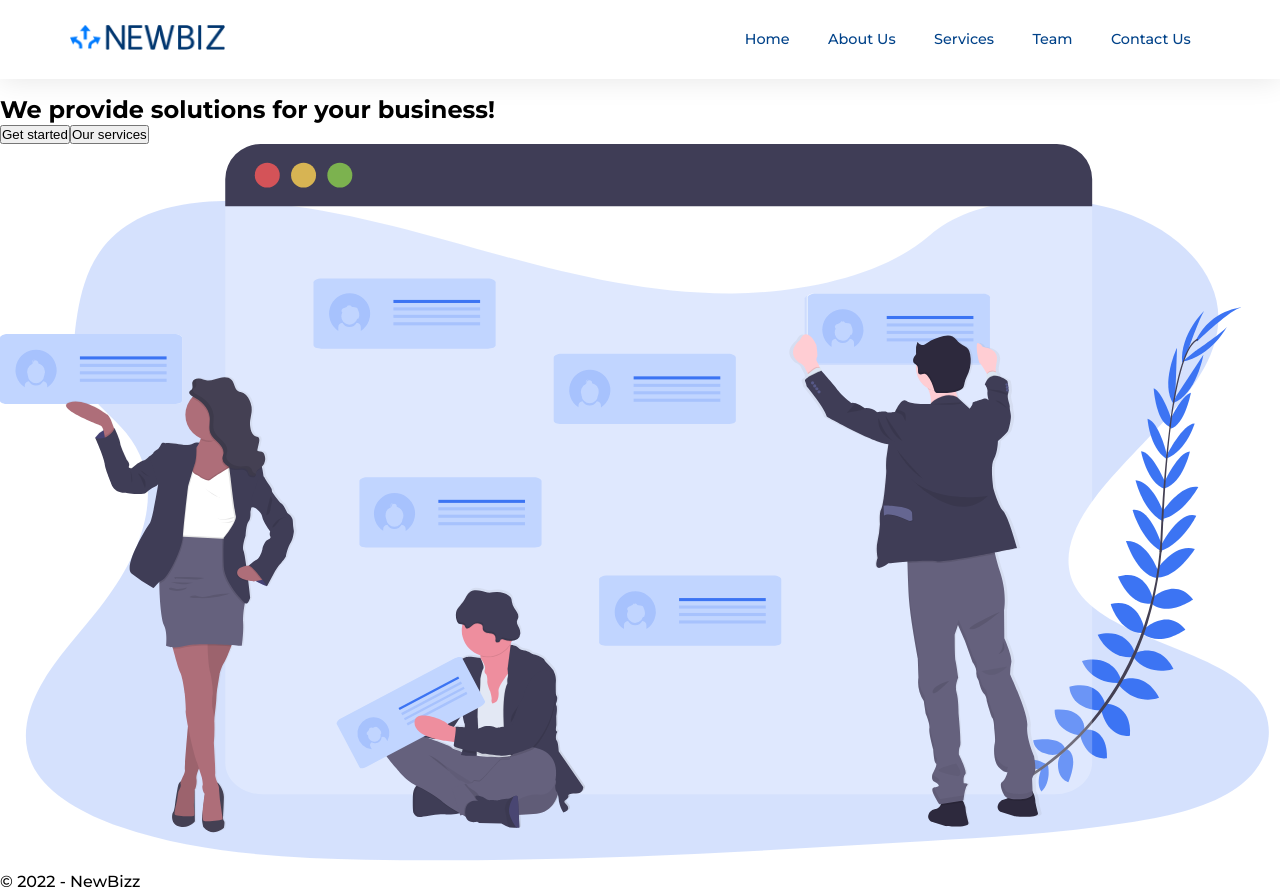
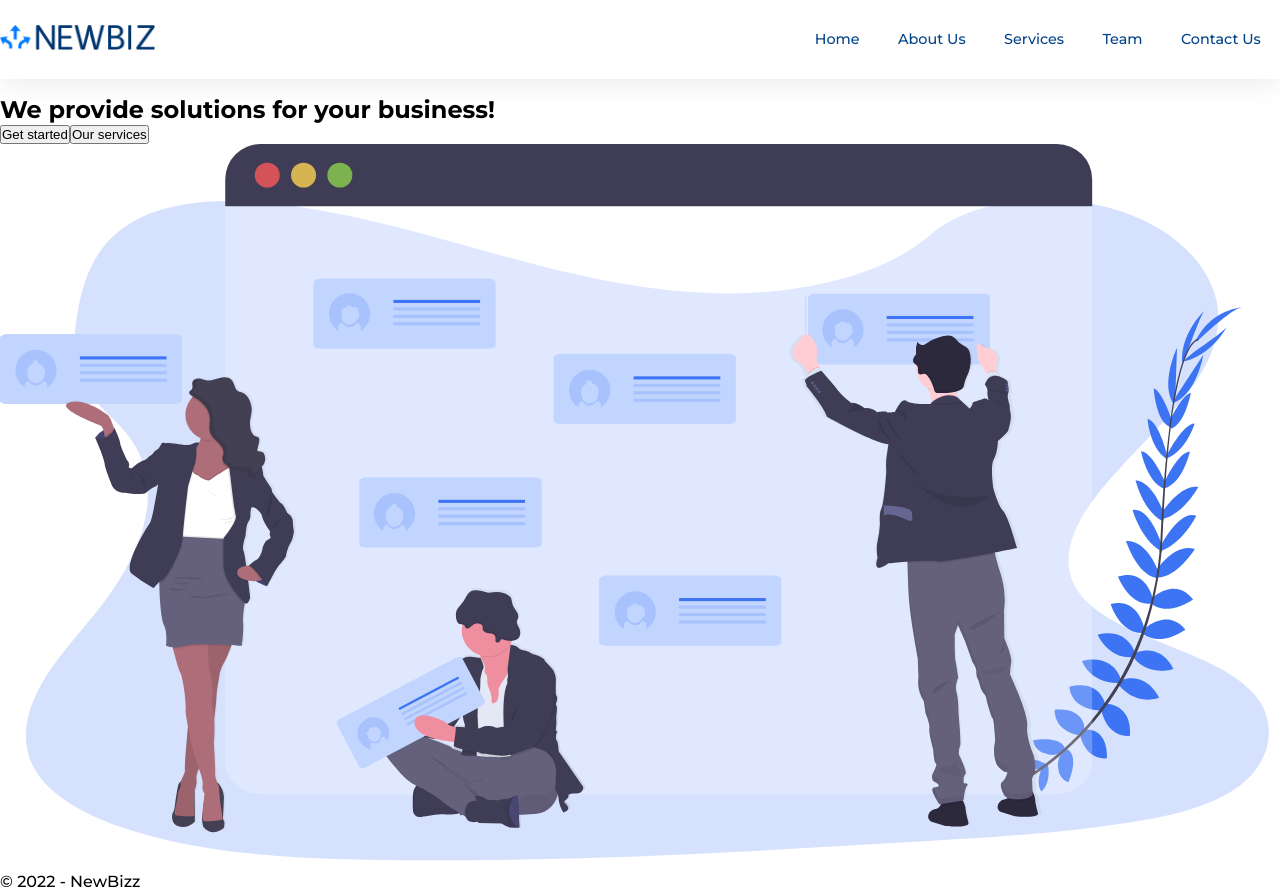
Before and after one commit to nixoncode/full-modern-wesbite-newbiz, a website built with Vite: page index.html in a window 1280 px wide. Built offline with nearby package versions, Linux system fonts and the light colour scheme.

Commit message:
removed container styles

```diff
--- a/scss/layout/_navigation.scss
+++ b/scss/layout/_navigation.scss
@@ -7,8 +7,6 @@ header {
         width: 155px;
     }
     nav.nav {
-        max-width: $container-width;
-        margin: 0 auto;
         display: flex;
         align-items: center;
         justify-content: space-between;
```
